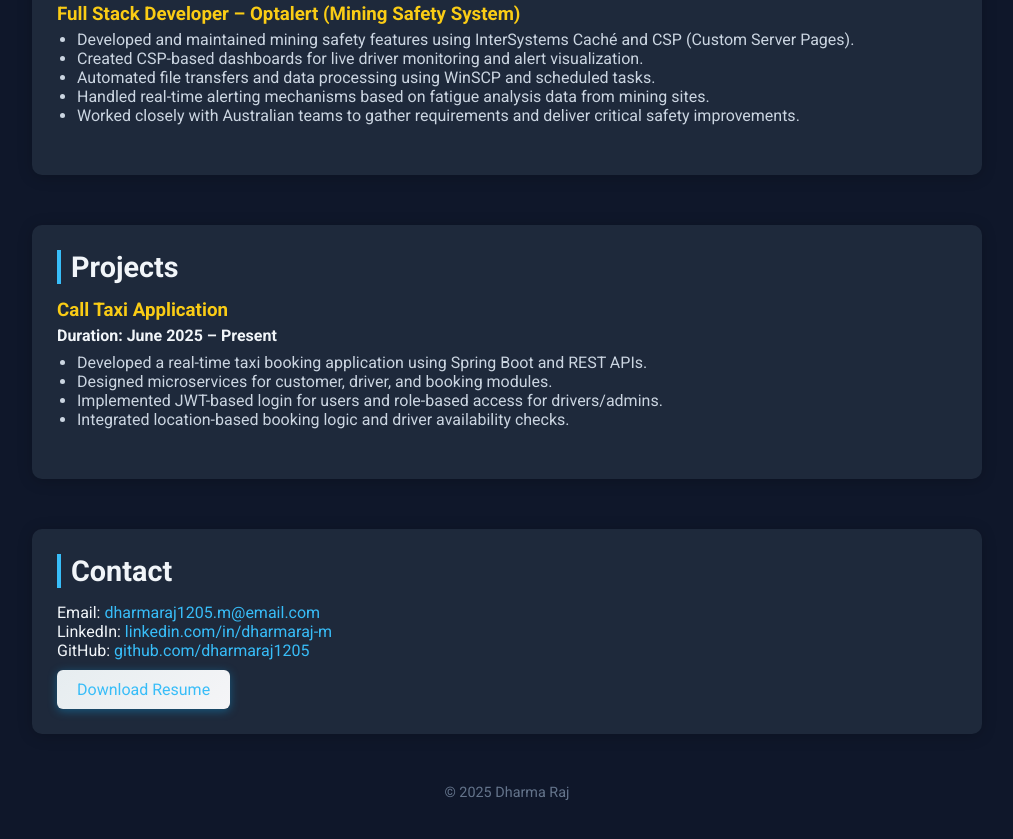
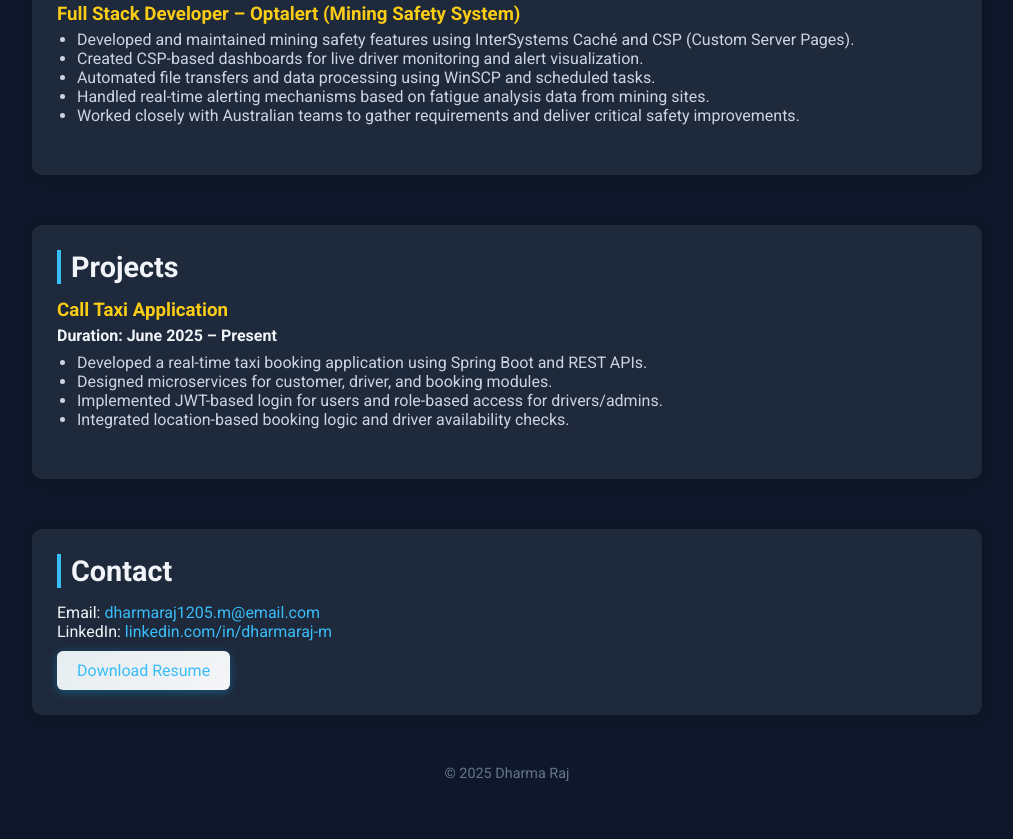
Before and after one commit to dharmaraj1205/my-portfolio, a plain HTML site: page index.html in a window 1280 px wide. Shown: the part 870-1709 px from the top of the page, without its empty margins (258-1271 px from the left). Drawn offline with Linux system fonts and the light colour scheme.

Commit message:
remove github link

```diff
--- a/index.html
+++ b/index.html
@@ -97,7 +97,7 @@
       <h2>Contact</h2>
       <p>Email: <a href="mailto:dharmaraj1205.m@email.com">dharmaraj1205.m@email.com</a></p>
       <p>LinkedIn: <a href="https://linkedin.com/in/dharmaraj-m-b1a258210" target="_blank">linkedin.com/in/dharmaraj-m</a></p>
-      <p>GitHub: <a href="https://github.com/dharmaraj1205" target="_blank">github.com/dharmaraj1205</a></p>
+      <!-- <p>GitHub: <a href="https://github.com/dharmaraj1205" target="_blank">github.com/dharmaraj1205</a></p> -->
       <p><a href="resume.pdf" download class="btn">Download Resume</a></p>
     </section>
 
```
